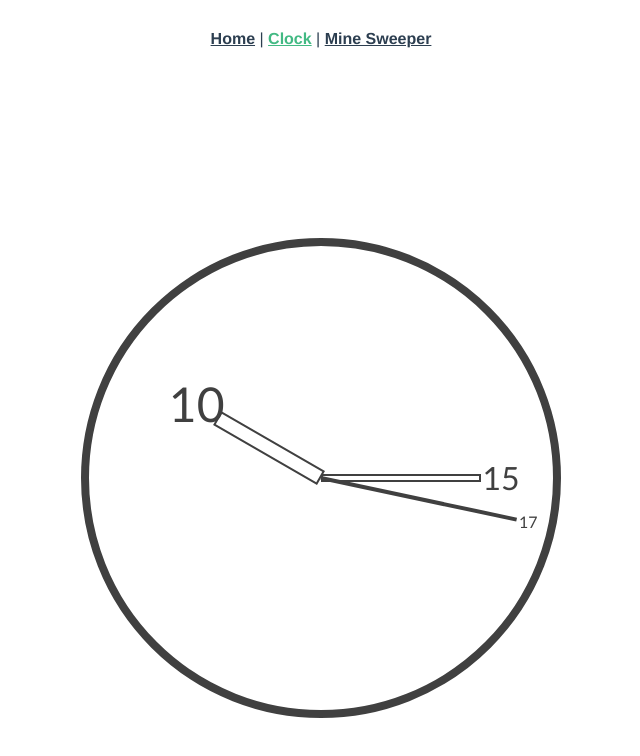
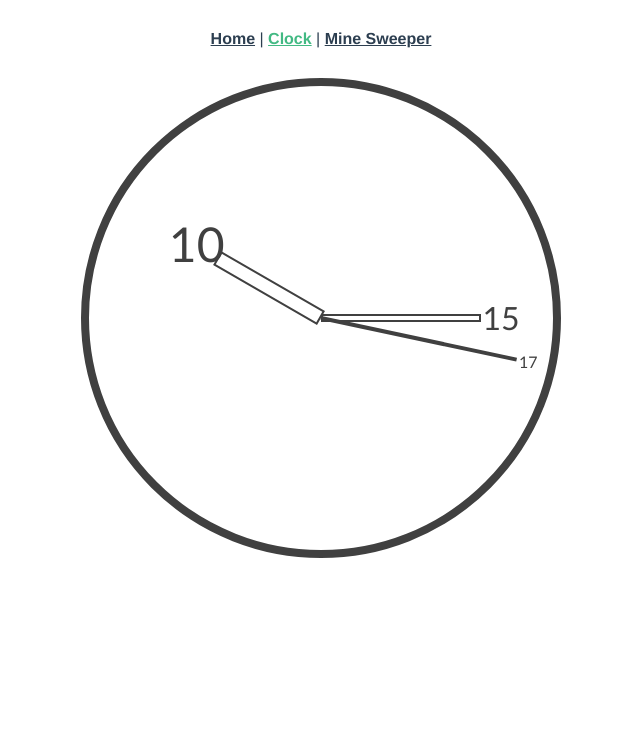
Before and after one commit to hypons111/hypons111.github.io, a Vue app: page /clock in a window 1280 px wide. Shown: the top 756 px of the page, without its empty margins (319-959 px from the left). Built offline with nearby package versions, Linux system fonts and the light colour scheme.

Commit message:
updated layout css.

```diff
--- a/src/App.vue
+++ b/src/App.vue
@@ -28,4 +28,10 @@ nav {
     }
   }
 }
+
+.container {
+  width: 100vw;
+  display: flex;
+  justify-content: center;
+}
 </style>
--- a/src/views/Clock.vue
+++ b/src/views/Clock.vue
@@ -1,5 +1,5 @@
 <template>
-  <div id="container">
+  <div class="container">
     <div id="clcok">
       <div id="circle">
         <div id="hPointer" class="pointer" :style="{ transform: `rotate(${hDegree}deg)` }">
@@ -68,8 +68,7 @@ function run() {
 }
 
 #clcok {
-  width: 100vw;
-  height: 100vh;
+
   display: flex;
   justify-content: center;
   align-items: center;
--- a/src/views/MineSweeper.vue
+++ b/src/views/MineSweeper.vue
@@ -1,5 +1,5 @@
 <template>
-  <div id="container">
+  <div class="container">
     <div id="minesweeper">
       <div id="panel">
         <!-- <div class="item"><input type="number" v-model="boardScale"></div> -->
@@ -208,8 +208,6 @@ $questionMarke: white;
 $lightgray: #b0b0b0;
 $darkgray: #333333;
 
-
-
 #minesweeper {
   * {
     box-sizing: border-box;
@@ -219,8 +217,6 @@ $darkgray: #333333;
     font-weight: bold;
   }
 
-  width: 100vw;
-  height: 100vh;
   display: flex;
   flex-direction: column;
   justify-content: flex-start;
```
